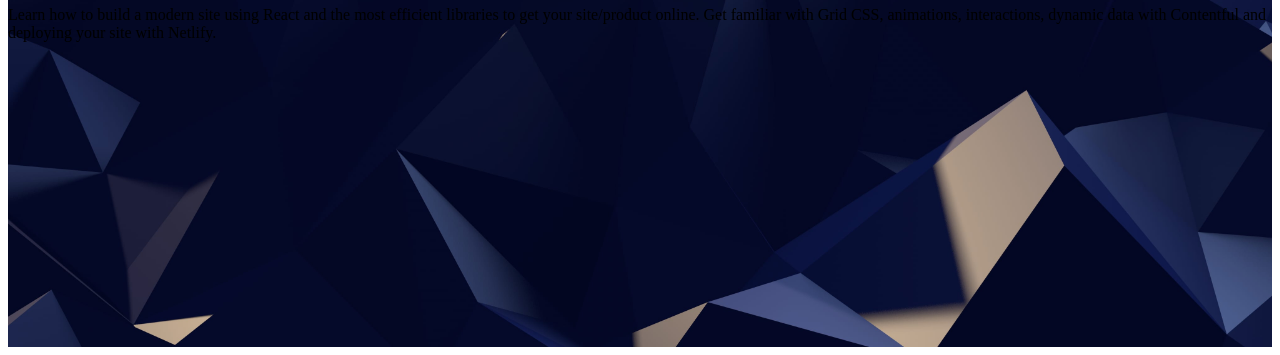
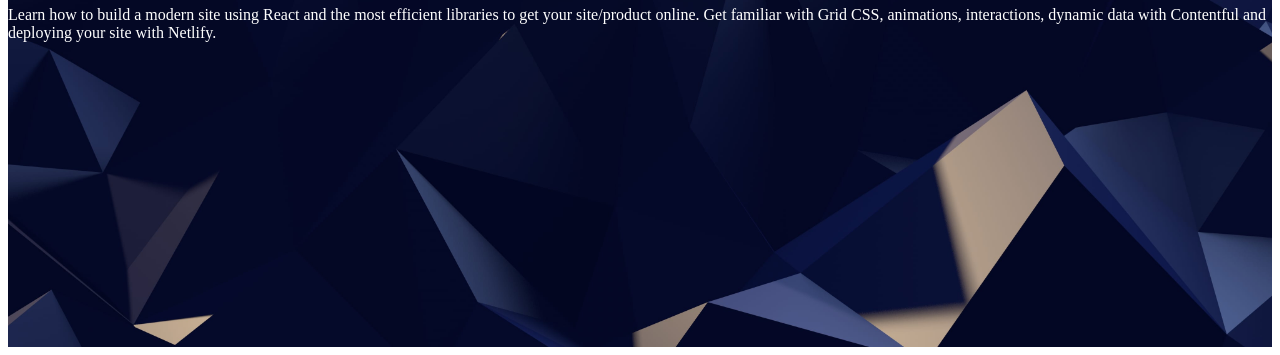
Before and after one commit to williamrichaard/design-ecommerce, a Gatsby site: page / in a window 1280 px wide. Shown: the part 3540-3895 px from the top of the page. Built offline with nearby package versions, Linux system fonts and the light colour scheme; Gatsby itself is replaced by a stand-in of ours.

Commit message:
Add Styled Components

```diff
--- a/src/components/Section.js
+++ b/src/components/Section.js
@@ -13,15 +13,18 @@ const SectionGroup = styled.div`
 const SectionLogo = styled.img`
   align-self: end;
   width: 128px;
+  margin: 0 auto;
 `
 
 const SectionTitleGroup = styled.div`
 `
 
 const SectionTitle = styled.h3`
+  color: white;
 `
 
 const SectionText = styled.p`
+  color: white;
 `
 
 const Section = props => (
```
